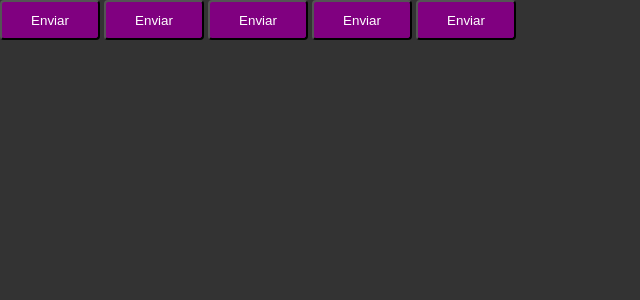
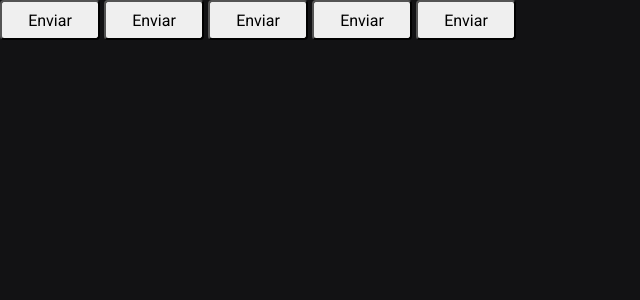
Before and after one commit to Kierico/ignite-time, a React (Vite) app: page / in a window 1280 px wide. Shown: the top 300 px of the page, without its empty margins (0-640 px from the left). Built offline with nearby package versions, Linux system fonts and the light colour scheme.

Commit message:
1.7 - Cores e fonte

```diff
--- a/index.html
+++ b/index.html
@@ -3,11 +3,15 @@
 
 <head>
   <meta charset="UTF-8" />
+  <link rel="preconnect" href="https://fonts.googleapis.com" />
+  <link rel="preconnect" href="https://fonts.gstatic.com" crossorigin />
   <link rel="icon" type="image/svg+xml" href="/src/favicon.svg" />
   <meta name="viewport" content="width=device-width, initial-scale=1.0" />
-  <meta name="author" content="Kiérico">
-  <meta name="description" content="Time em ReactJS">
-  <meta name="keywords" content="ReactJS">
+  <meta name="author" content="Kiérico" />
+  <meta name="description" content="Time em ReactJS" />
+  <meta name="keywords" content="ReactJS" />
+  <link href="https://fonts.googleapis.com/css2?family=Roboto+Mono:wght@700&family=Roboto:wght@400;700&display=swap"
+    rel="stylesheet" />
   <title>Kiérico Time</title>
 </head>
 
--- a/src/styles/global.ts
+++ b/src/styles/global.ts
@@ -7,8 +7,19 @@
         box-sizing: border-box;
     }
 
+    :focus {
+        outline: 0;
+        box-shadow: 0 0 0 2px ${props => props.theme["green-500"]};
+    }
+
     body {
-        background-color: #333;
-        color: #fff;
+        background: ${props => props.theme["gray-900"]};
+        color: ${props => props.theme["gray-300"]};
+    }
+
+    body, input, textarea, button {
+        font-family: 'Roboto', sans-serif;
+        font-weight: 400;
+        font-size: 1rem;
     }
 `;
--- a/src/styles/themes/default.ts
+++ b/src/styles/themes/default.ts
@@ -1,5 +1,21 @@
 export const defaultTheme = {
-    primary: "purple",
-    secondary: "orange",
-    text: "white"
+    white: "#fff",
+
+    "gray-100": "#e1e1e6",
+    "gray-300": "#c4c4cc",
+    "gray-400": "#8d8d99",
+    "gray-500": "#7c7c8a",
+    "gray-600": "#323238",
+    "gray-700": "#29292e",
+    "gray-800": "#202024",
+    "gray-900": "#121214",
+
+    "green-300": "#00b37e",
+    "green-500": "#00875f",
+    "green-700": "#015f43",
+
+    "red-500": "#ab222e",
+    "red-700": "#7a1921",
+
+    "yellow-500": "#fba94c",
 }
```
